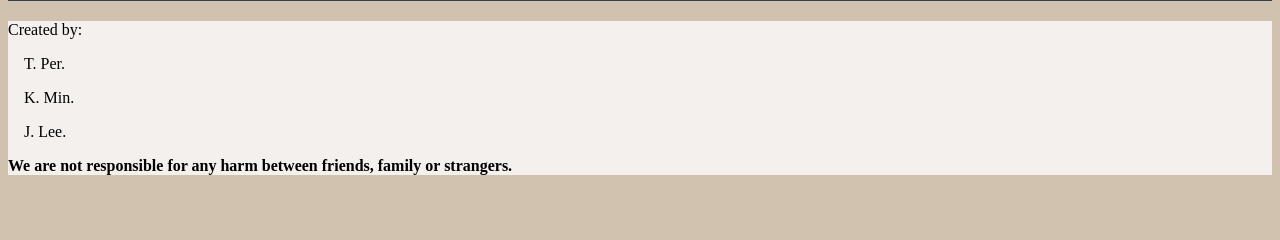
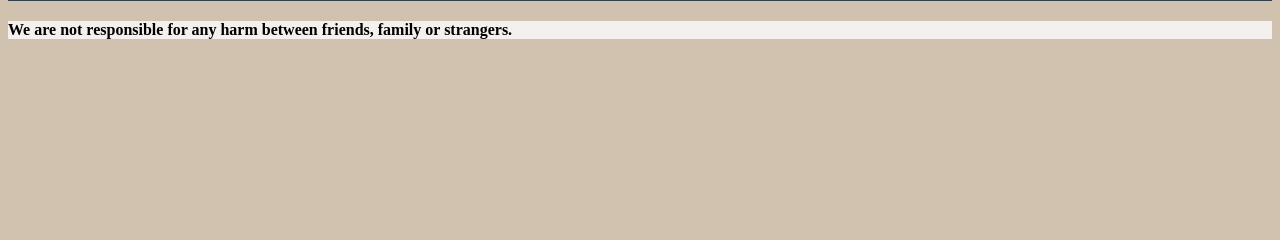
Before and after one commit to JordanL1/BotherGoose, a Flask app: template templates/confirmation.html in a window 1280 px wide. Shown: the part 348-588 px from the top of the page. Run offline with Flask 2, Linux system fonts and the light colour scheme; the template is opened without the code that fills it, so the values that code supplies are empty.

Commit message:
Update confirmation.html

```diff
--- a/templates/confirmation.html
+++ b/templates/confirmation.html
@@ -27,17 +27,9 @@
 
 		<!--Disclaimer-->
 		<footer>
-			Created by:
-			<br>
-			<p>&nbsp;&nbsp;&nbsp;&nbsp;T. Per.
-			<p>&nbsp;&nbsp;&nbsp;&nbsp;K. Min.
-			<p>&nbsp;&nbsp;&nbsp;&nbsp;J. Lee.
-			<br>
-			<p>
-				<strong>
-					We are not responsible for any harm between friends, family or strangers.
-				</strong>
-			</p>
+			<strong>
+				We are not responsible for any harm between friends, family or strangers.
+			</strong>
 		</footer>
 	</body>
 </html>
```
